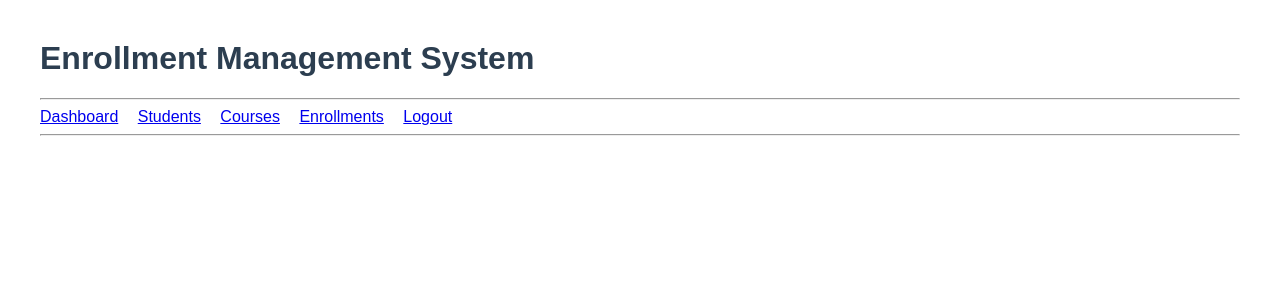
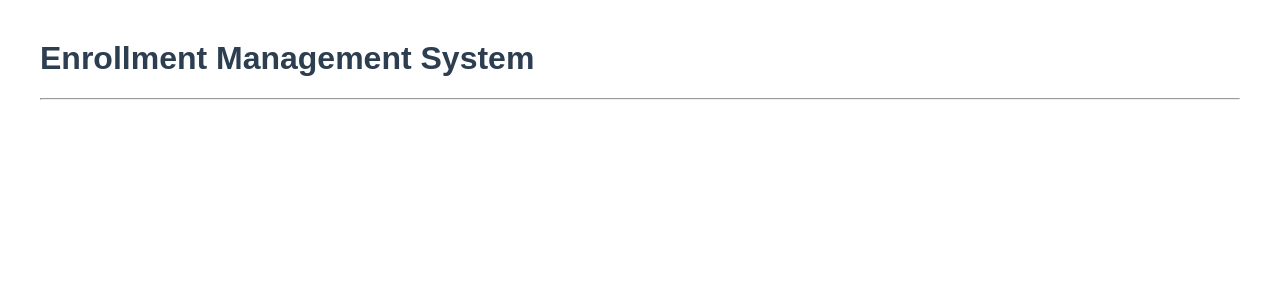
Before and after one commit to elangosakthivel-124/Enrollment-Management, a Django app: template templates/Base.html in a window 1280 px wide. Shown: the top 300 px of the page. Run offline with Django 4.2, Linux system fonts and the light colour scheme; the template is opened without the code that fills it, so the values that code supplies are empty.

Commit message:
Update Base.html

```diff
--- a/templates/Base.html
+++ b/templates/Base.html
@@ -1,38 +1,37 @@
 {% load static %}
+<!DOCTYPE html>
+<html lang="en">
+<head>
+    <meta charset="UTF-8">
+    <meta name="viewport" content="width=device-width, initial-scale=1.0">
+    <title>Enrollment System</title>
+    <link rel="stylesheet" href="{% static 'style.css' %}">
+</head>
+<body>
+    <header>
+        <h1>Enrollment Management System</h1>
+        {% if user.is_authenticated %}
+        <nav>
+            <a href="{% url 'home' %}">Dashboard</a> |
+            <a href="{% url 'student_list' %}">Students</a> |
+            <a href="{% url 'course_list' %}">Courses</a> |
+            <a href="{% url 'enrollment_list' %}">Enrollments</a> |
+            <a href="{% url 'logout' %}">Logout</a>
+        </nav>
+        {% endif %}
+        <hr>
+    </header>
 
-<!DOCTYPE html>
-<html>
+    <main>
+        {% if messages %}
+            {% for message in messages %}
+                <p class="{% if message.tags %}alert-{{ message.tags }}{% endif %}">
+                    {{ message }}
+                </p>
+            {% endfor %}
+        {% endif %}
 
-<head>
-
-<title>Enrollment System</title>
-
-<link rel="stylesheet" href="{% static 'style.css' %}">
-
-</head>
-
-<body>
-
-<h1>Enrollment Management System</h1>
-
-<hr>
-
-<nav>
-
-<a href="/">Dashboard</a>
-<a href="/students/">Students</a>
-<a href="/courses/">Courses</a>
-<a href="/enrollments/">Enrollments</a>
-<a href="/logout/">Logout</a>
-
-</nav>
-
-<hr>
-
-{% block content %}
-
-{% endblock %}
-
+        {% block content %}{% endblock %}
+    </main>
 </body>
-
 </html>
```
